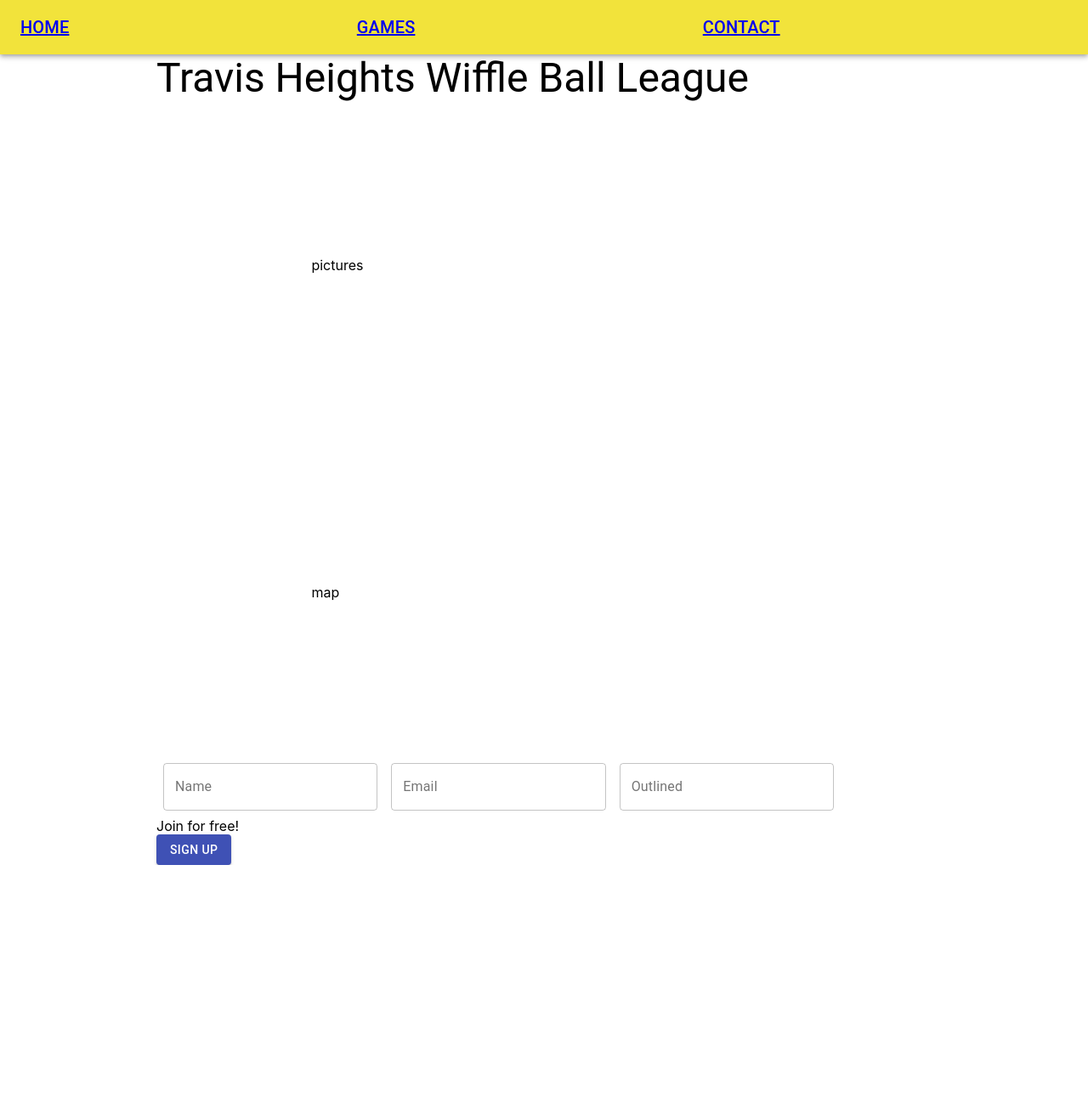
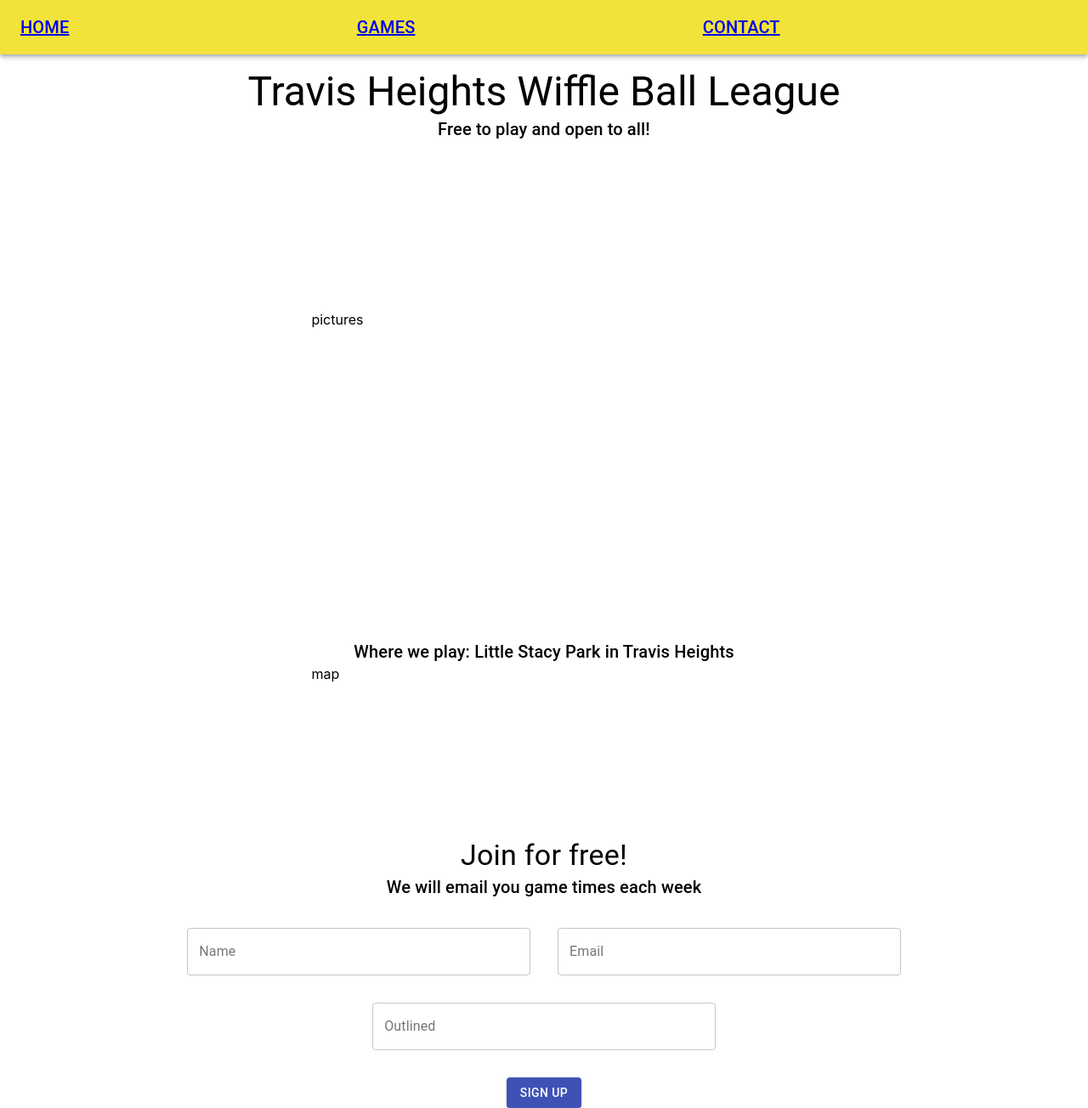
Before and after one commit to AlexanderOlivares/TravisHeightsWiffleBallLeague, a React (Create React App) app in the folder client/: page / in a window 1280 px wide. Shown: the whole page at 85% size. Before the commit the page ends 1018 px from the top, so only its background shows below. Built offline with nearby package versions, Linux system fonts and the light colour scheme.

Commit message:
slight ui mods on /home

```diff
--- a/client/src/components/Home.tsx
+++ b/client/src/components/Home.tsx
@@ -7,6 +7,7 @@ import {
   Theme,
   createStyles,
   Typography,
+  Box,
 } from "@material-ui/core";
 
 const useStyles = makeStyles((theme: Theme) => {
@@ -16,9 +17,18 @@ const useStyles = makeStyles((theme: Theme) => {
         margin: theme.spacing(1),
         width: "25ch",
       },
+      "& .MuiTextField-root": {
+        margin: theme.spacing(2),
+        width: "40ch",
+      },
+      textAlign: "center",
+      margin: theme.spacing(2),
     },
     div: {
       padding: "20%",
+    },
+    button: {
+      justify: "center",
     },
   });
 });
@@ -27,22 +37,41 @@ const Home = () => {
   const classes = useStyles();
   return (
     <Container maxWidth="md">
-      <div>
-        <Typography variant="h3">Travis Heights Wiffle Ball League</Typography>
-      </div>
-      <div className={classes.div}>pictures</div>
-      <div className={classes.div}>map</div>
-      <div>
+      <Box m={2}>
+        <Typography align="center" variant="h3">
+          Travis Heights Wiffle Ball League
+        </Typography>
+        <Typography align="center" variant="h6">
+          Free to play and open to all!
+        </Typography>
+      </Box>
+      <Box className={classes.div}>pictures</Box>
+      <Box className={classes.div}>
+        <Typography align="center" variant="h6">
+          Where we play: Little Stacy Park in Travis Heights
+        </Typography>
+        map
+      </Box>
+      <Box>
+        <Typography align="center" variant="h4">
+          Join for free!
+        </Typography>
+        <Typography align="center" variant="h6">
+          We will email you game times each week
+        </Typography>
+      </Box>
+      <Box m="auto">
         <form className={classes.root} noValidate autoComplete="off">
           <TextField id="outlined-basic" label="Name" variant="outlined" />
           <TextField id="outlined-basic" label="Email" variant="outlined" />
           <TextField id="outlined-basic" label="Outlined" variant="outlined" />
         </form>
-      </div>
-      <div>Join for free!</div>
-      <Button variant="contained" color="primary">
-        Sign Up
-      </Button>
+        <Box textAlign="center">
+          <Button variant="contained" color="primary">
+            Sign Up
+          </Button>
+        </Box>
+      </Box>
     </Container>
   );
 };
```
